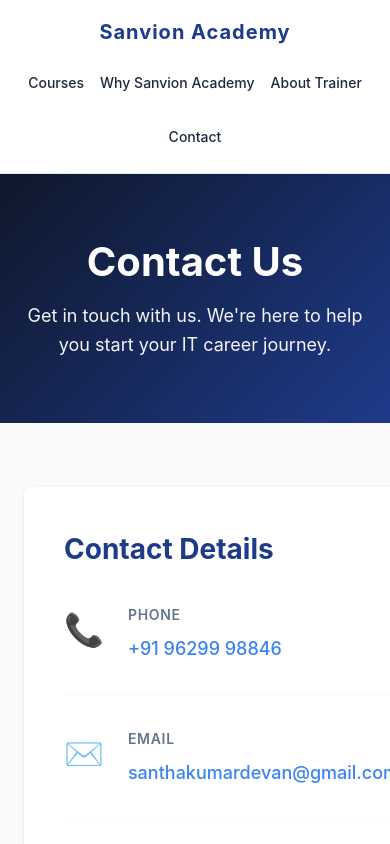
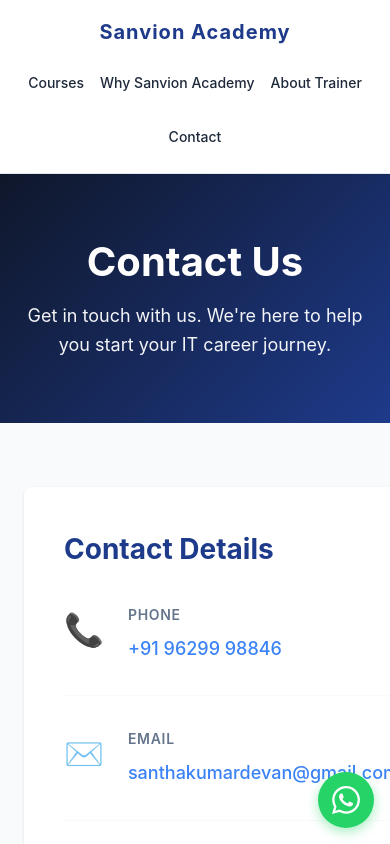
Before and after one commit to stalinSaga04/savionAcademyWebsite, a Next.js app: page /contact in a window 390 px wide. Shown: the top 844 px of the page. Built offline with nearby package versions, Linux system fonts and the light colour scheme.

Commit message:
Add floating WhatsApp button for mobile UX and enhance Contact page CTAs

```diff
--- a/app/contact/page.module.css
+++ b/app/contact/page.module.css
@@ -110,7 +110,9 @@
   display: flex;
   flex-direction: column;
   gap: 1rem;
-  margin-top: 2rem;
+  margin-top: 2.5rem;
+  padding-top: 2rem;
+  border-top: 2px solid var(--bg-light);
 }
 
 .whatsappButton,
--- a/app/layout.tsx
+++ b/app/layout.tsx
@@ -1,5 +1,6 @@
 import type { Metadata } from 'next'
 import './globals.css'
+import WhatsAppButton from '@/components/WhatsAppButton'
 
 export const metadata: Metadata = {
   title: 'Sanvion Academy - Learn. Grow. Lead in IT.',
@@ -13,7 +14,10 @@
 }) {
   return (
     <html lang="en">
-      <body>{children}</body>
+      <body>
+        {children}
+        <WhatsAppButton />
+      </body>
     </html>
   )
 }
--- /dev/null
+++ b/components/WhatsAppButton.module.css
@@ -0,0 +1,65 @@
+.whatsappButton {
+  position: fixed;
+  bottom: 2rem;
+  right: 2rem;
+  background-color: #25d366;
+  color: var(--white);
+  padding: 1rem 1.5rem;
+  border-radius: 3rem;
+  display: flex;
+  align-items: center;
+  gap: 0.75rem;
+  font-weight: 600;
+  font-size: 1rem;
+  box-shadow: 0 4px 12px rgba(37, 211, 102, 0.4);
+  z-index: 1000;
+  transition: all 0.3s ease;
+  text-decoration: none;
+}
+
+.whatsappButton:hover {
+  background-color: #20ba5a;
+  transform: translateY(-2px);
+  box-shadow: 0 6px 16px rgba(37, 211, 102, 0.5);
+}
+
+.icon {
+  width: 24px;
+  height: 24px;
+  flex-shrink: 0;
+}
+
+.text {
+  white-space: nowrap;
+}
+
+@media (max-width: 768px) {
+  .whatsappButton {
+    bottom: 1.5rem;
+    right: 1.5rem;
+    padding: 0.875rem 1.25rem;
+    font-size: 0.9375rem;
+  }
+
+  .text {
+    display: none;
+  }
+
+  .icon {
+    width: 28px;
+    height: 28px;
+  }
+}
+
+@media (max-width: 480px) {
+  .whatsappButton {
+    bottom: 1rem;
+    right: 1rem;
+    padding: 0.75rem;
+    border-radius: 50%;
+    width: 56px;
+    height: 56px;
+    justify-content: center;
+    align-items: center;
+  }
+}
--- /dev/null
+++ b/components/WhatsAppButton.tsx
@@ -0,0 +1,33 @@
+'use client'
+
+import styles from './WhatsAppButton.module.css'
+
+const PHONE_NUMBER = '+919629998846'
+const PHONE_CLEAN = PHONE_NUMBER.replace(/\D/g, '')
+
+export default function WhatsAppButton() {
+  return (
+    <a
+      href={`https://wa.me/${PHONE_CLEAN}`}
+      target="_blank"
+      rel="noopener noreferrer"
+      className={styles.whatsappButton}
+      aria-label="Contact us on WhatsApp"
+    >
+      <svg
+        width="24"
+        height="24"
+        viewBox="0 0 24 24"
+        fill="none"
+        xmlns="http://www.w3.org/2000/svg"
+        className={styles.icon}
+      >
+        <path
+          d="M17.472 14.382c-.297-.149-1.758-.867-2.03-.967-.273-.099-.471-.148-.67.15-.197.297-.767.966-.94 1.164-.173.199-.347.223-.644.075-.297-.15-1.255-.463-2.39-1.475-.883-.788-1.48-1.761-1.653-2.059-.173-.297-.018-.458.13-.606.134-.133.298-.347.446-.52.149-.174.198-.298.298-.497.099-.198.05-.371-.025-.52-.075-.149-.669-1.612-.916-2.207-.242-.579-.487-.5-.669-.51-.173-.008-.371-.01-.57-.01-.198 0-.52.074-.792.372-.272.297-1.04 1.016-1.04 2.479 0 1.462 1.065 2.875 1.213 3.074.149.198 2.096 3.2 5.077 4.487.709.306 1.262.489 1.694.625.712.227 1.36.195 1.871.118.571-.085 1.758-.719 2.006-1.413.248-.694.248-1.289.173-1.413-.074-.124-.272-.198-.57-.347m-5.421 7.403h-.004a9.87 9.87 0 01-5.031-1.378l-.361-.214-3.741.982.998-3.648-.235-.374a9.86 9.86 0 01-1.51-5.26c.001-5.45 4.436-9.884 9.888-9.884 2.64 0 5.122 1.03 6.988 2.898a9.825 9.825 0 012.893 6.994c-.003 5.45-4.437 9.884-9.885 9.884m8.413-18.297A11.815 11.815 0 0012.05 0C5.495 0 .16 5.335.157 11.892c0 2.096.547 4.142 1.588 5.945L.057 24l6.305-1.654a11.882 11.882 0 005.683 1.448h.005c6.554 0 11.89-5.335 11.893-11.893a11.821 11.821 0 00-3.48-8.413Z"
+          fill="currentColor"
+        />
+      </svg>
+      <span className={styles.text}>Chat with us</span>
+    </a>
+  )
+}
```
Also changed, not shown: 1 other file (tests, documents, lock files or other folders).
